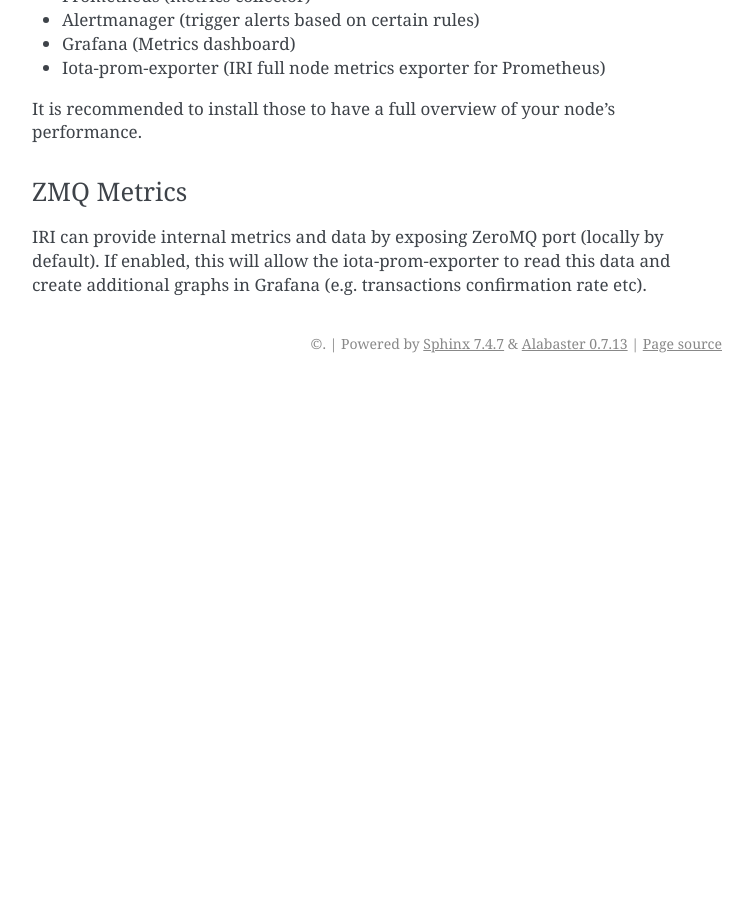
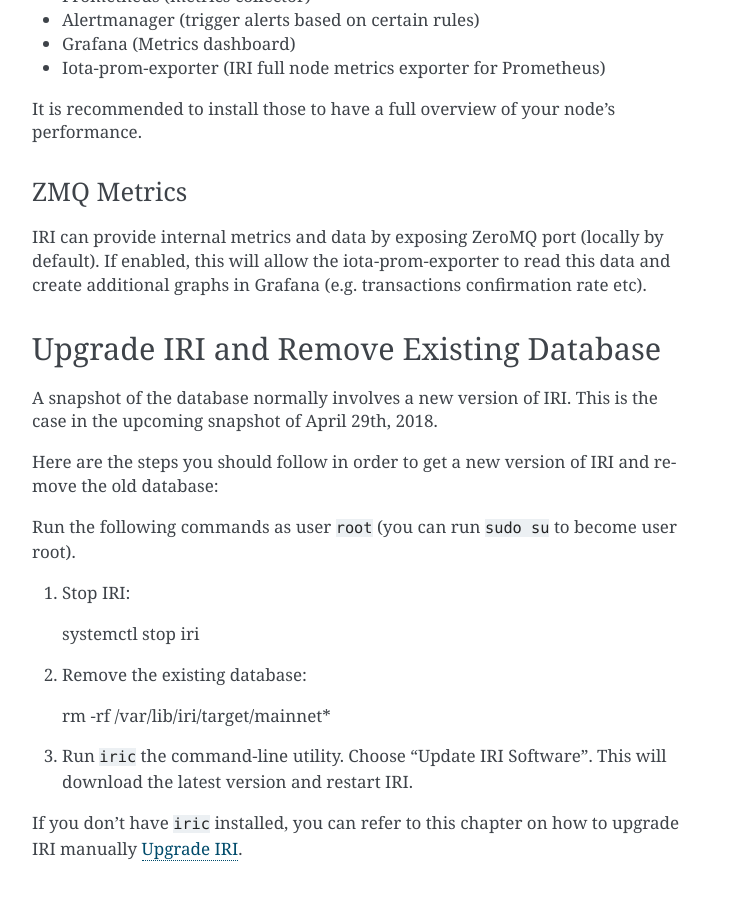
Before and after one commit to nuriel77/iri-playbook, a Sphinx documentation site: the page built from docs/appendix.rst, in a window 1280 px wide and 900 px high, scrolled down 14558 px. Shown: the whole window, without its empty margins (388-1140 px from the left). Built offline with Sphinx 7.4.7, drawn with Linux system fonts in a browser that asks for light colours; before the commit the page ends 14941 px from its top, so only the background shows below that; some of the changed text lies outside the part shown.

Commit message:
Document upcoming snapshot instructions

```diff
--- a/docs/appendix.rst
+++ b/docs/appendix.rst
@@ -640,3 +640,27 @@
 ZMQ Metrics
 -----------
 IRI can provide internal metrics and data by exposing ZeroMQ port (locally by default). If enabled, this will allow the iota-prom-exporter to read this data and create additional graphs in Grafana (e.g. transactions confirmation rate etc).
+
+
+.. _upgradeIri:
+
+Upgrade IRI and Remove Existing Database
+========================================
+
+A snapshot of the database normally involves a new version of IRI. This is the case in the upcoming snapshot of April 29th, 2018.
+
+Here are the steps you should follow in order to get a new version of IRI and remove the old database:
+
+Run the following commands as user ``root`` (you can run ``sudo su`` to become user root).
+
+1. Stop IRI::
+
+  systemctl stop iri
+
+2. Remove the existing database::
+
+  rm -rf /var/lib/iri/target/mainnet*
+
+3. Run ``iric`` the command-line utility. Choose "Update IRI Software". This will download the latest version and restart IRI.
+
+If you don't have ``iric`` installed, you can refer to this chapter on how to upgrade IRI manually :ref:`upgradeIri`.
```
